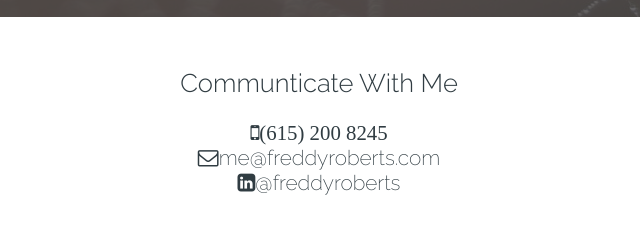
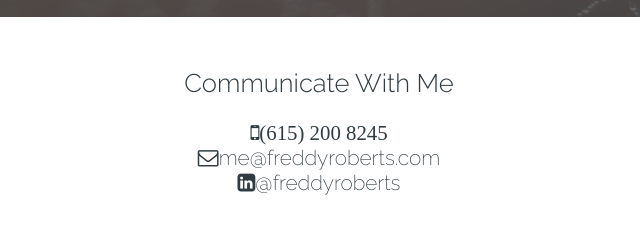
Before and after one commit to freddyroberts/freddyroberts.github.io, a website: page index.html in a window 1280 px wide. Shown: the part 783-1023 px from the top of the page, 321-961 px from the left. Drawn offline with Linux system fonts and the light colour scheme.

Commit message:
fix typo on contact-title

```diff
--- a/index.html
+++ b/index.html
@@ -43,7 +43,7 @@
             <section class="contact" id="contact">
                 <article class="contact-content">
                     <ul class="contact-info">
-                        <h2 class="contact-title">Communticate With Me</h2>
+                        <h2 class="contact-title">Communicate with me</h2>
                         <li class="contact-items"><i class="fa fa-mobile contact-icons"><a class="links" href="tel:1-615-200-8245">(615) 200 8245</a></i></li>
                         <li class="contact-items"><i class="fa fa-envelope-o contact-icons"></i><a class="links" href="mailto:me@freddyroberts.com">me@freddyroberts.com</a></li>
                         <li class="contact-items"><i class="fa fa-linkedin-square contact-icons"></i><a class="links" href="https://www.linkedin.com/in/freddyroberts">@freddyroberts</a></li>
--- a/public/assets/css/main.css
+++ b/public/assets/css/main.css
@@ -166,6 +166,7 @@ body {
     .contact .contact-content:last-child {
       margin-right: 0; }
     .contact .contact-content .contact-title {
+      text-transform: capitalize;
       font-size: 1.6em;
       font-weight: 300; }
     .contact .contact-content .contact-items {
--- a/source/assets/scss/breakpoints/_desktop.scss
+++ b/source/assets/scss/breakpoints/_desktop.scss
@@ -118,6 +118,7 @@ body {
     .contact-content {
         @include span-columns(12 of 12);
         .contact-title {
+          text-transform: capitalize;
             font-size: 1.6em;
             font-weight: 300;
         }
```
